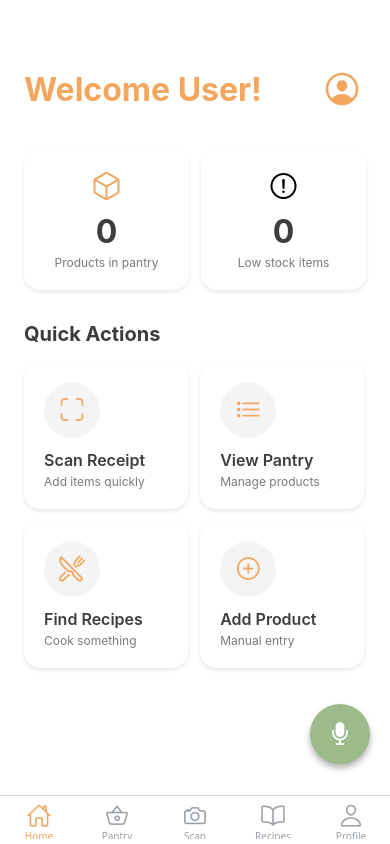
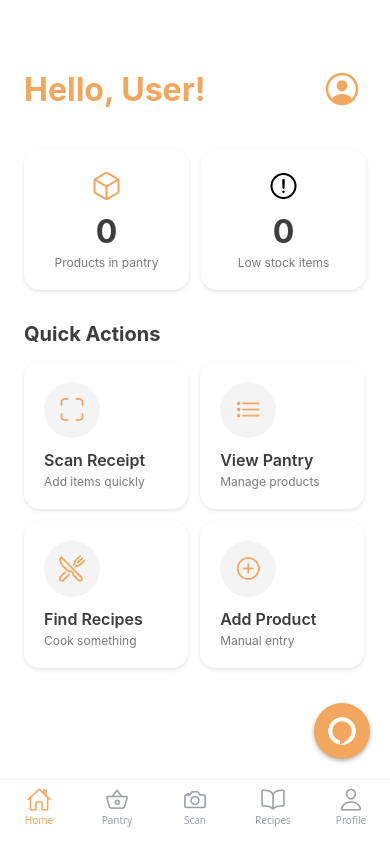
Before and after one commit to RogerCL24/pti-scan2cook, a React Native app in the folder mobile/: screen /MainTabs in a window 390 px wide. Built offline with nearby package versions, Linux system fonts and the light colour scheme; no server answers.

Commit message:
feat: add Alexa floating button with custom icon
- Add Alexa icon asset (alexa-icon.png)
- Implement floating action button with brand styling
- Position above tab bar (bottom-right)
- Add press animation for better UX

```diff
--- a/mobile/src/navigation/BottomTabs.js
+++ b/mobile/src/navigation/BottomTabs.js
@@ -1,7 +1,7 @@
 import React from 'react';
 import { createBottomTabNavigator } from '@react-navigation/bottom-tabs';
 import { Ionicons } from '@expo/vector-icons';
-import { View, Pressable, StyleSheet, Platform } from 'react-native';
+import { Pressable, StyleSheet, Platform, Image } from 'react-native';
 import { Colors } from '../constants/colors';
 
 import HomeScreen from '../screens/HomeScreen';
@@ -25,7 +25,13 @@ export default function BottomTabs() {
           headerShown: false,
           tabBarActiveTintColor: Colors.brandPrimary,
           tabBarInactiveTintColor: '#9aa0a6',
-          tabBarStyle: { backgroundColor: Colors.backgroundPrimary },
+          tabBarStyle: {
+            backgroundColor: Colors.backgroundPrimary,
+            borderTopWidth: 1,
+            borderTopColor: Colors.backgroundSecondary,
+            height: Platform.OS === 'ios' ? 85 : 65,
+            paddingBottom: Platform.OS === 'ios' ? 20 : 8,
+          },
           tabBarIcon: ({ color, size }) => {
             const icons = {
               Home: 'home-outline',
@@ -71,7 +77,11 @@ export default function BottomTabs() {
         ]}
         onPress={handleAlexaPress}
       >
-        <Ionicons name="mic" size={28} color="#fff" />
+        <Image
+          source={require('../../assets/alexa-icon.png')}
+          style={styles.alexaIcon}
+          resizeMode="contain"
+        />
       </Pressable>
     </>
   );
@@ -80,22 +90,27 @@ export default function BottomTabs() {
 const styles = StyleSheet.create({
   alexaButton: {
     position: 'absolute',
-    bottom: Platform.OS === 'ios' ? 90 : 80,
+    bottom: Platform.OS === 'ios' ? 100 : 85,
     right: 20,
-    width: 60,
-    height: 60,
-    borderRadius: 30,
-    backgroundColor: Colors.brandSecondary,
+    width: 56,
+    height: 56,
+    borderRadius: 28,
+    backgroundColor: Colors.brandPrimary,
     justifyContent: 'center',
     alignItems: 'center',
-    elevation: 8,
+    elevation: 4,
     shadowColor: '#000',
-    shadowOffset: { width: 0, height: 4 },
+    shadowOffset: { width: 0, height: 2 },
     shadowOpacity: 0.3,
-    shadowRadius: 6,
+    shadowRadius: 4,
   },
   alexaButtonPressed: {
-    opacity: 0.8,
-    transform: [{ scale: 0.95 }],
+    transform: [{ scale: 0.92 }],
+    elevation: 2,
+  },
+  alexaIcon: {
+    width: 30,
+    height: 30,
+    tintColor: '#fff',
   },
 });
--- a/mobile/src/screens/HomeScreen.js
+++ b/mobile/src/screens/HomeScreen.js
@@ -53,7 +53,7 @@ export default function HomeScreen({ navigation }) {
       {/* HEADER */}
       <View style={styles.header}>
         <View>
-          <Text style={styles.headerTitle}>Welcome {firstName}!</Text>
+          <Text style={styles.headerTitle}>Hello, {firstName}!</Text>
         </View>
         <Pressable
           style={styles.profileButton}
```
Also changed, not shown: mobile/assets/alexa-icon.png (added).
